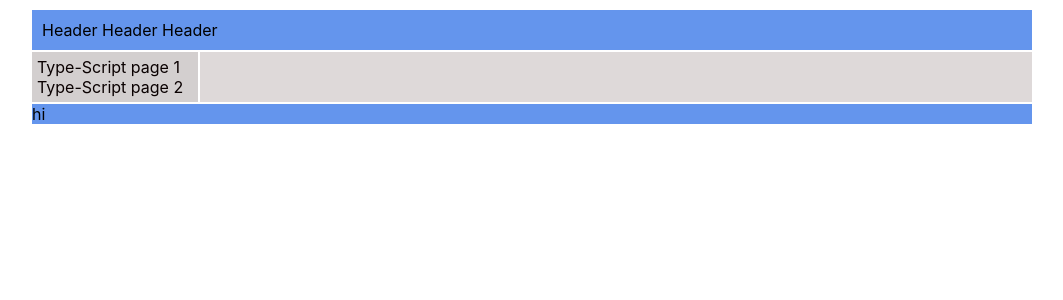
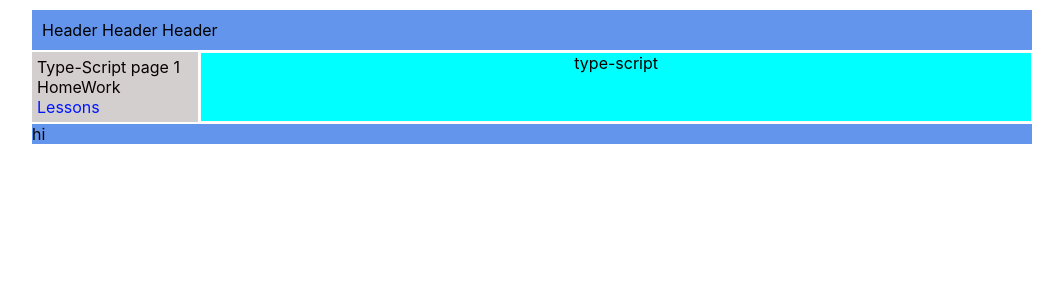
Before and after one commit to VladimirShumliaiev/Type-script-React, a React (Create React App) app in the folder my-app/: page /lessons in a window 1280 px wide. Shown: the top 300 px of the page, without its empty margins (108-1171 px from the left). Built offline with nearby package versions, Linux system fonts and the light colour scheme.

Commit message:
+++add 14.02.2023 21:10

```diff
--- a/my-app/src/App.css
+++ b/my-app/src/App.css
@@ -28,9 +28,9 @@
 .Main {
     display: grid;
     grid-area: main;
-    background: #ded9d9;
+    background: #fafafa;
     text-align: center;
-    padding: 10px;
+    padding: 1px;
 }
 
 .Footer {
--- a/my-app/src/App.tsx
+++ b/my-app/src/App.tsx
@@ -1,31 +1,13 @@
 import React from 'react';
 import './App.css';
-import {Route, Routes} from "react-router-dom";
-import Todo from "./Components/mainContent/Todo/Todo";
-import TodoItem from "./Components/TodoItem";
-import NavBar from "./Components/navBar/NavBar";
-import Header from "./Components/Header/Header";
+import AppCell from "./Components/Routers/AppCell";
+
 
 
 function App() {
     return (
-        <div className="App">
-            <div className={'Header'}>
-                <Header/>
-            </div>
-            <div className={'NavBar'}>
-                <NavBar/>
-            </div>
-
-            <div className={'Main'}>
-                <Routes>
-                    <Route path={'/'} element={<Todo/>}/>
-                    <Route path={'todoItem'} element={<TodoItem/>}/>
-                </Routes>
-            </div>
-            <div className={'Footer'}>
-                hi
-            </div>
+        <div>
+          <AppCell/>
         </div>
     );
 }
--- a/my-app/src/Components/NavLink/MyNavLink.tsx
+++ b/my-app/src/Components/NavLink/MyNavLink.tsx
@@ -14,7 +14,10 @@ const MyNavLink = () => {
                 <NavLink className={isActive} to={'/'}>Type-Script page 1</NavLink>
             </div>
             <div>
-                <NavLink className={isActive} to={'todoItem'}>Type-Script page 2 </NavLink>
+                <NavLink className={isActive} to={'homeWork'}>HomeWork</NavLink>
+            </div>
+            <div>
+                <NavLink className={isActive} to={'lessons'}>Lessons</NavLink>
             </div>
         </div>
     );
--- /dev/null
+++ b/my-app/src/Components/Routers/AppCell.tsx
@@ -0,0 +1,23 @@
+import React from 'react';
+import {Route, Routes} from "react-router-dom";
+import HomeWork from "../mainContent/HomeWork/HomeWork"
+import Layout from "../../Layout/Layout"
+import Todo from "../mainContent/Todo/Todo"
+import LessonsTypeScript from "../mainContent/Lessons/LessonsTypeScript";
+
+
+const AppCell = () => {
+    return (
+        <>
+            <Routes>
+                <Route path={'/'} element={<Layout/>}>
+                    <Route index element={<Todo/>}/>
+                    <Route path={'homeWork'} element={<HomeWork/>}/>
+                    <Route path={'lessons'} element={<LessonsTypeScript/>}/>
+                </Route>
+            </Routes>
+        </>
+    );
+};
+
+export default AppCell;
--- a/my-app/src/Components/TodoItem.tsx
+++ /dev/null
@@ -1,11 +0,0 @@
-import React from 'react';
-
-const TodoItem = () => {
-    return (
-        <div>
-            no hello
-        </div>
-    );
-};
-
-export default TodoItem;
--- /dev/null
+++ b/my-app/src/Components/mainContent/HomeWork/HomeWork.tsx
@@ -0,0 +1,27 @@
+import React from 'react';
+
+const HomeWork = () => {
+    //Number
+    let a = 1042;
+    //String
+    let b = 'apples and oranges';
+    //string
+    const c = 'pineapples';
+    //boolean
+    let d = [true,true,false]
+    //object
+    let e =  {type: 'ficus'}
+    //number || boolean
+    let f = [1, false]
+    //number
+    const g = [3]
+    //any
+    let h = null
+    return (
+        <div>
+            {g}
+        </div>
+    );
+};
+
+export default HomeWork;
--- /dev/null
+++ b/my-app/src/Components/mainContent/Lessons/LessonsTypeScript.tsx
@@ -0,0 +1,12 @@
+import React from 'react';
+import styles from './LessonsTypeScrypt.module.css'
+
+const LessonsTypeScript = () => {
+    return (
+        <div className={styles.item}>
+            type-script
+        </div>
+    );
+};
+
+export default LessonsTypeScript;
--- /dev/null
+++ b/my-app/src/Components/mainContent/Lessons/LessonsTypeScrypt.module.css
@@ -0,0 +1,4 @@
+.item {
+
+    background: aqua;
+}
--- /dev/null
+++ b/my-app/src/Layout/Layout.tsx
@@ -0,0 +1,27 @@
+import React from 'react';
+import Header from "../Components/Header/Header";
+import NavBar from "../Components/navBar/NavBar";
+import {Outlet} from "react-router-dom";
+
+const Layout = () => {
+    return (
+        <div className="App">
+            <div className={'Header'}>
+                <Header/>
+
+            </div>
+            <div className={'NavBar'}>
+                <NavBar/>
+            </div>
+
+            <div className={'Main'}>
+                <Outlet/>
+            </div>
+            <div className={'Footer'}>
+                hi
+            </div>
+        </div>
+    );
+};
+
+export default Layout;
```
